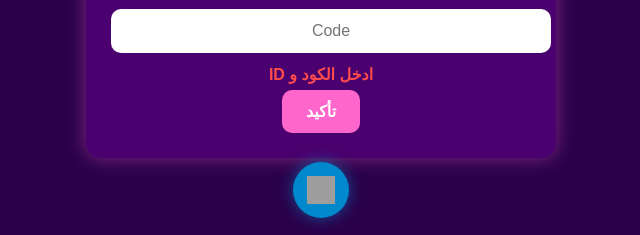
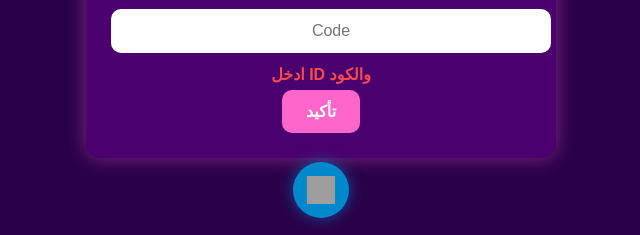
Before and after one commit to Betr1-ux/king.apple, a plain HTML site: page index.html in a window 1280 px wide. Both pictures are taken after a click on the button "تأكيد". Shown: the part 393-628 px from the top of the page, 319-959 px from the left. Drawn offline with Linux system fonts and the light colour scheme; grey boxes are pictures that could not be loaded.

Commit message:
Update index.html

```diff
--- a/index.html
+++ b/index.html
@@ -55,7 +55,6 @@
   }
   @keyframes spin { 0%{transform:rotate(0)}100%{transform:rotate(360deg)} }
 
-  /* زر التوجيه للتيليجرام */
   .telegram-btn {
     position: absolute;
     bottom: -60px;
@@ -88,7 +87,6 @@
   <div id="errorMsg" class="error">كود خطأ أو انتهى</div>
   <button onclick="login()">تأكيد</button>
 
-  <!-- زر التيليجرام -->
   <a href="https://t.me/Loty122" target="_blank" class="telegram-btn">
     <img src="https://upload.wikimedia.org/wikipedia/commons/8/82/Telegram_logo.svg" alt="Telegram"/>
   </a>
@@ -132,15 +130,16 @@
   import { initializeApp } from "https://www.gstatic.com/firebasejs/9.22.2/firebase-app.js";
   import { getDatabase, ref, get, update } from "https://www.gstatic.com/firebasejs/9.22.2/firebase-database.js";
 
+  // 🔥 مشروعك الجديد gooa-6c940
   const firebaseConfig = {
-    apiKey: "AIzaSyAF1K59iKFsVH-wyAKyGw2wsIMUIرT9WMg",
-    authDomain: "admin-3fd30.firebaseapp.com",
-    databaseURL: "https://admin-3fd30-default-rtdb.firebaseio.com",
-    projectId: "admin-3fd30",
-    storageBucket: "admin-3fd30.firebasestorage.app",
-    messagingSenderId: "981773176798",
-    appId: "1:981773176798:web:1ebc106e60af04ed8a174f",
-    measurementId: "G-35L6036ED8"
+    apiKey: "AIzaSyDW4dAASi236YpSrebx7NkMBBNe6_rp5OI",
+    authDomain: "gooa-6c940.firebaseapp.com",
+    databaseURL: "https://gooa-6c940-default-rtdb.firebaseio.com",
+    projectId: "gooa-6c940",
+    storageBucket: "gooa-6c940.firebasestorage.app",
+    messagingSenderId: "844888715239",
+    appId: "1:844888715239:web:936dd5fdac8b46e0479742",
+    measurementId: "G-66CL69F082"
   };
 
   const app = initializeApp(firebaseConfig);
@@ -156,7 +155,7 @@
 
     if (!userId || !codeInput) {
       errorMsg.style.display = "block";
-      errorMsg.textContent = "ID ادخل الكود و";
+      errorMsg.textContent = "ادخل ID والكود";
       return;
     }
 
@@ -229,4 +228,4 @@
   };
 </script>
 </body>
-</html>
+  </html>
```
